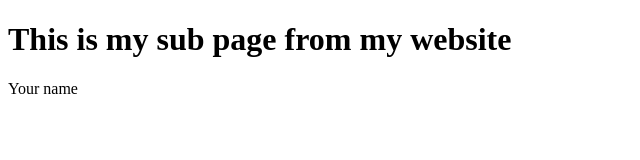
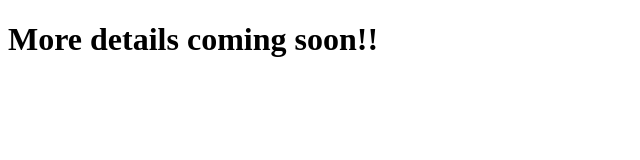
Before and after one commit to harshalang/h2h, a plain HTML site: page hobbies.html in a window 1280 px wide. Shown: the whole page, without its empty margins (0-640 px from the left). Drawn offline with Linux system fonts and the light colour scheme.

Commit message:
made few changes

```diff
--- a/hobbies.html
+++ b/hobbies.html
@@ -4,13 +4,9 @@
     <meta charset="utf-8">
     <title></title>
   </head>
-  <h1>This is my sub page from my website</h1>
+  <h1>More details coming soon!!</h1>
+  <body>
 
-
-    <form class="q" action="index.html" method="post">
-      <label for="">Your name</label>
-
-    </form>
 
   </body>
 </html>
```
Also changed, not shown: index.html (+1 -1 lines).
